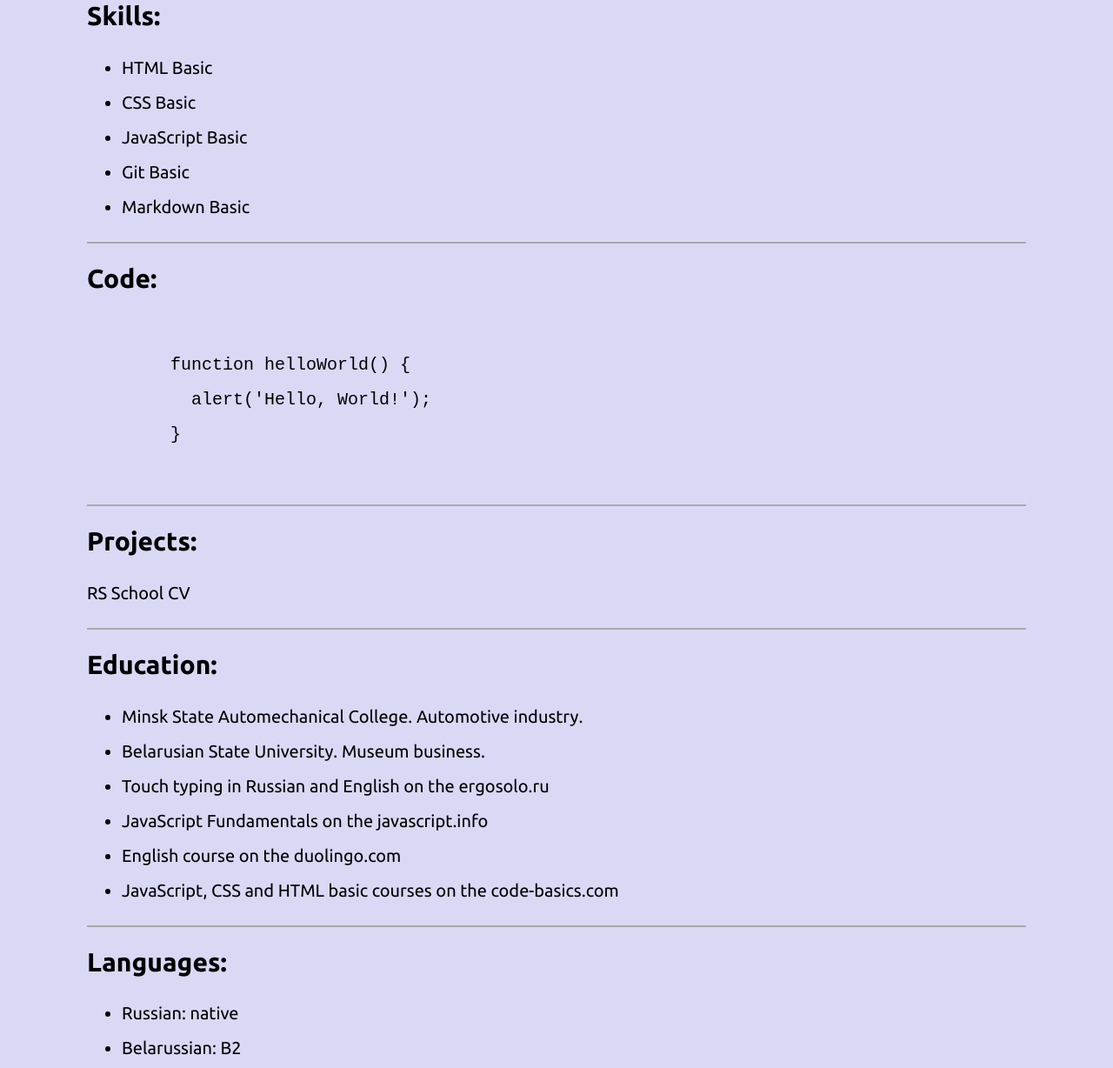
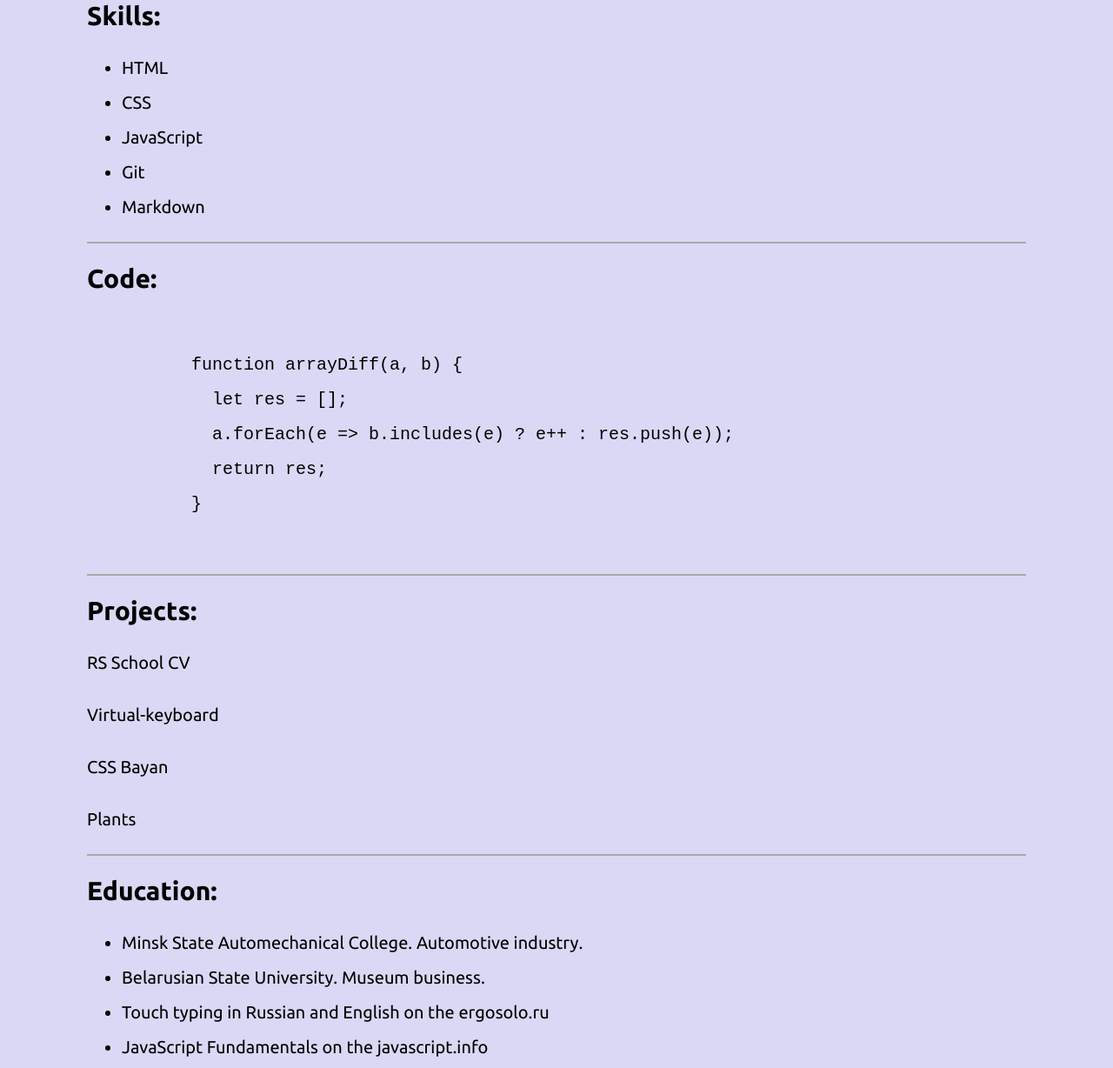
Before and after one commit to pavelkemko/rsschool-cv, a plain HTML site: page index.html in a window 1280 px wide. Shown: the part 1038-2266 px from the top of the page at 87% size. Drawn offline with Linux system fonts and the light colour scheme; files whose address does not match are found by name.

Commit message:
refactor: add some info

```diff
--- a/index.html
+++ b/index.html
@@ -55,26 +55,31 @@
       <section class="section" id="skills">
         <h2 class="section-skills">Skills:</h2>
         <ul class="skills-list">
-          <li>HTML Basic</li>
-          <li>CSS Basic</li>
-          <li>JavaScript Basic</li>
-          <li>Git Basic</li>
-          <li>Markdown Basic</li>
+          <li>HTML</li>
+          <li>CSS</li>
+          <li>JavaScript</li>
+          <li>Git</li>
+          <li>Markdown</li>
         </ul>
       </section>
       <hr class="line">
       <section class="section" id="code">
         <h2 class="section-code">Code:</h2>
         <pre><code>
-        function helloWorld() {
-          alert('Hello, World!');
-        }
+          function arrayDiff(a, b) {
+            let res = [];
+            a.forEach(e => b.includes(e) ? e++ : res.push(e));
+            return res;
+          }
       </code></pre>
       </section>
       <hr class="line">
       <section class="section" id="projects">
         <h2 class="section-projects">Projects:</h2>
         <p><a href="https://pavelkemko.github.io/rsschool-cv/" class="project-link">RS School CV</a></p>
+        <p><a href="https://pavelkemko.github.io/virtual-keyboard/" class="project-link">Virtual-keyboard</a></p>
+        <p><a href="https://pavelkemko.github.io/cssBayan/cssBayan/index.html" class="project-link">CSS Bayan</a></p>
+        <p><a href="https://pavelkemko.github.io/plants/plants/index.html" class="project-link">Plants</a></p>
       </section>
       <hr class="line">
       <section class="section" id="education">
@@ -93,7 +98,7 @@
         <h2 class="languages">Languages:</h2>
         <ul class="languages-list">
           <li>Russian: native</li>
-          <li>Belarussian: B2</li>
+          <li>Belarusian: B2</li>
           <li>English: A2</li>
           <li>Spanish: A1</li>
         </ul>
@@ -113,7 +118,7 @@
             <img src="images/GitHub-logo.png" width="80" height="40" alt="GitHub">
           </a>
         </li>
-        <li class="footer-item">© Pavel Kemko 2022</li>
+        <li class="footer-item">© Pavel Kemko 2023</li>
       </ul>
     </div>
   </footer>
```
